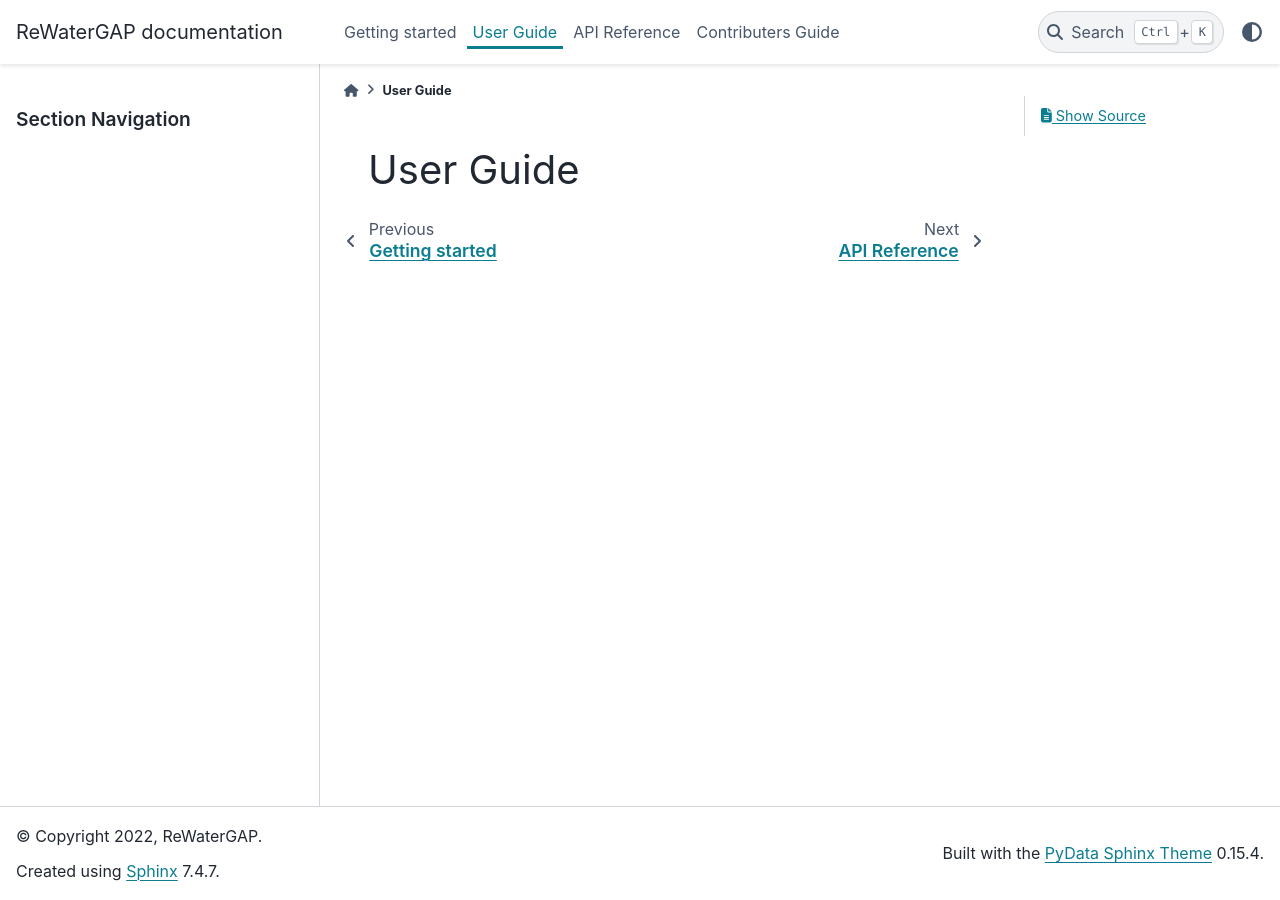
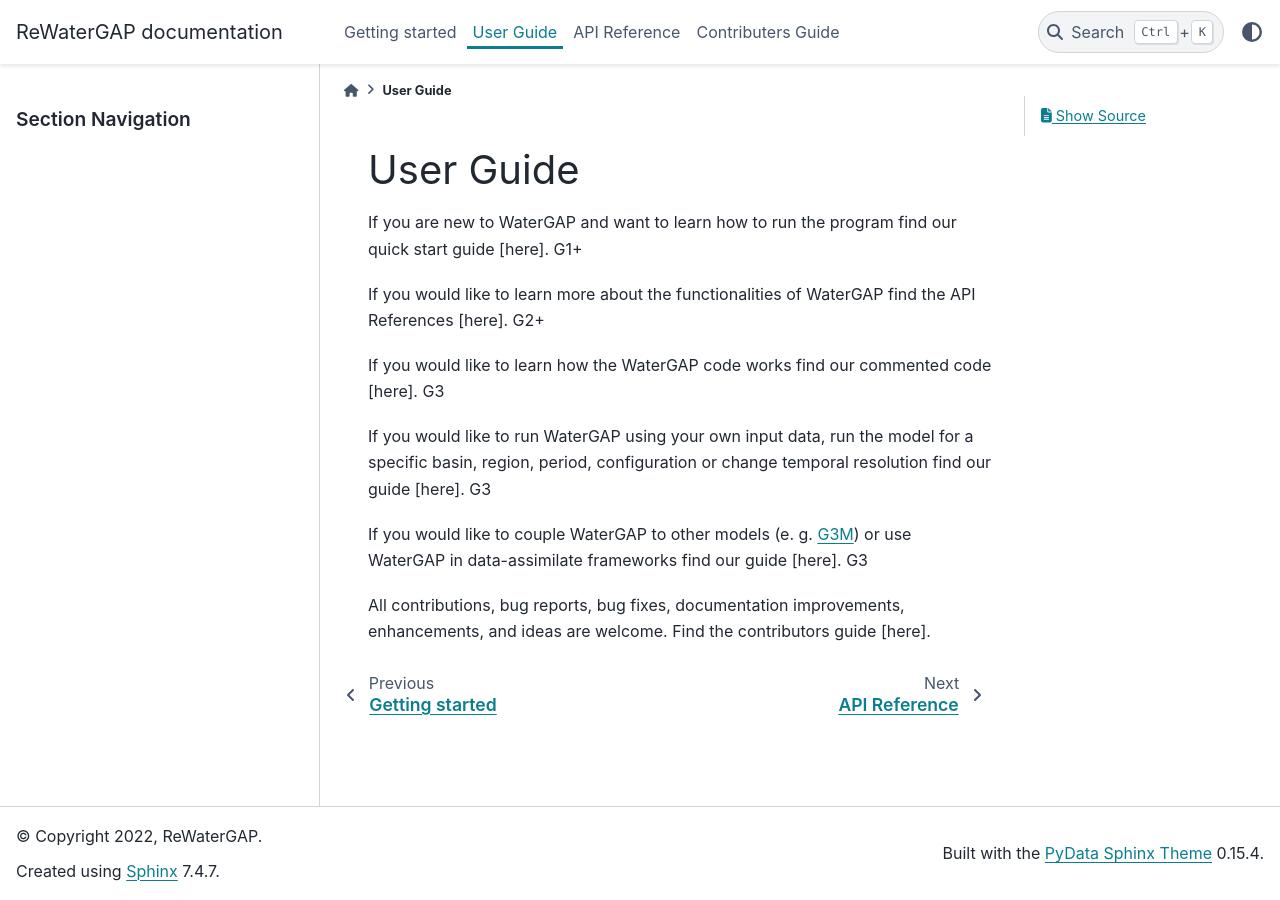
Before and after one commit to HydrologyFrankfurt/ReWaterGAP, a Sphinx documentation site: the page built from docs/user_guide/index.rst, in a window 1280 px wide. Built offline with Sphinx 7.4.7 and the PyData theme 0.15.4, drawn with Linux system fonts in a browser that asks for light colours.

Commit message:
Update index.rst

```diff
--- a/docs/user_guide/index.rst
+++ b/docs/user_guide/index.rst
@@ -3,3 +3,16 @@
 ===========
 User Guide
 ===========
+
+If you are new to WaterGAP and want to learn how to run the program find our quick start guide [here]. G1+
+
+If you would like to learn more about the functionalities of WaterGAP find the API References [here]. G2+
+
+If you would like to learn how the WaterGAP code works find our commented code [here]. G3
+
+If you would like to run WaterGAP using your own input data, run the model for a specific basin, region, period, configuration or change temporal resolution find our guide [here]. G3
+
+If you would like to couple WaterGAP to other models (e. g. `G3M <https://github.com/rreinecke/global-gradient-based-groundwater-model>`_) or use WaterGAP in data-assimilate frameworks find our guide [here]. G3
+
+
+All contributions, bug reports, bug fixes, documentation improvements, enhancements, and ideas are welcome. Find the contributors guide [here].
```
